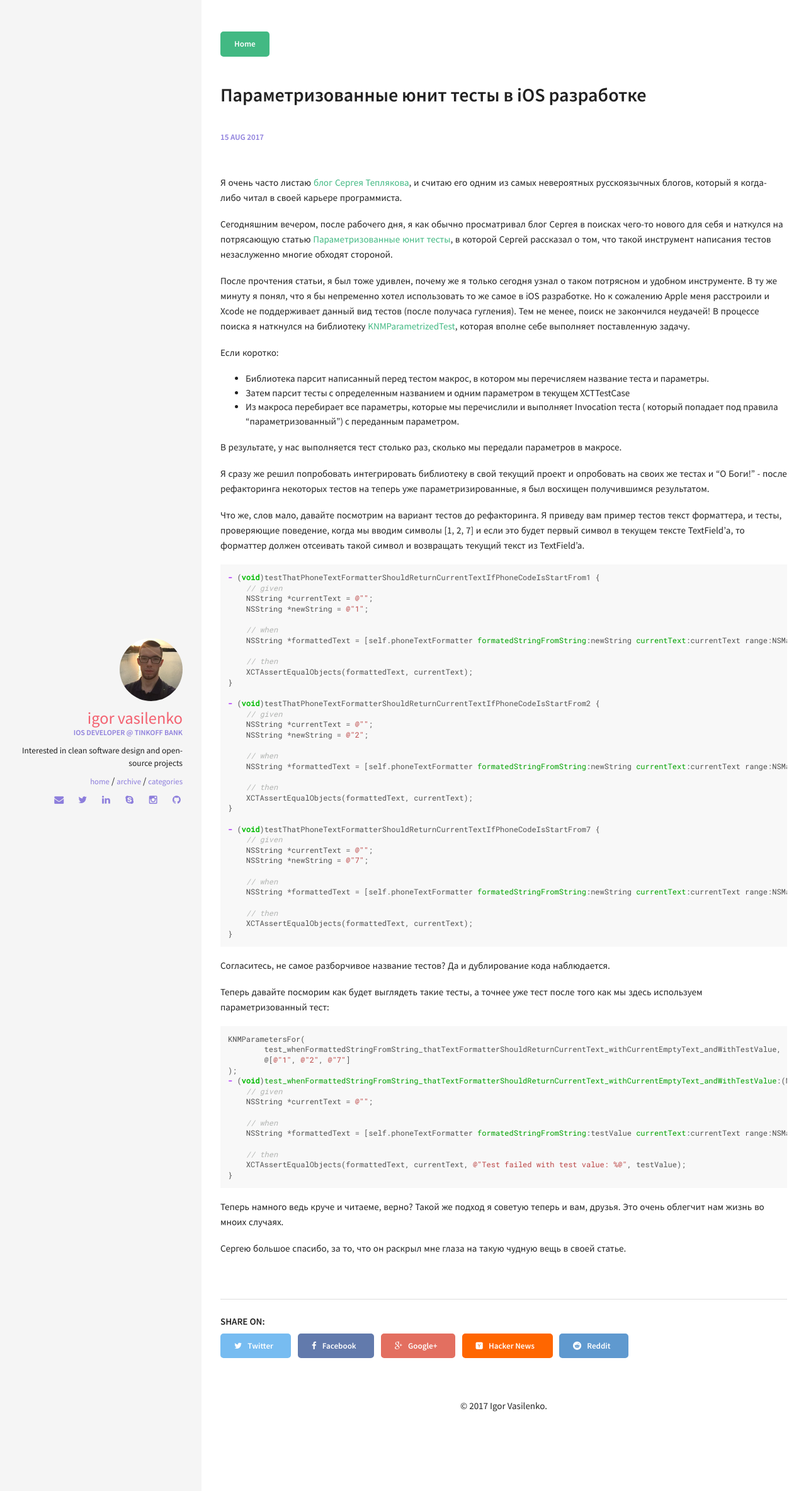
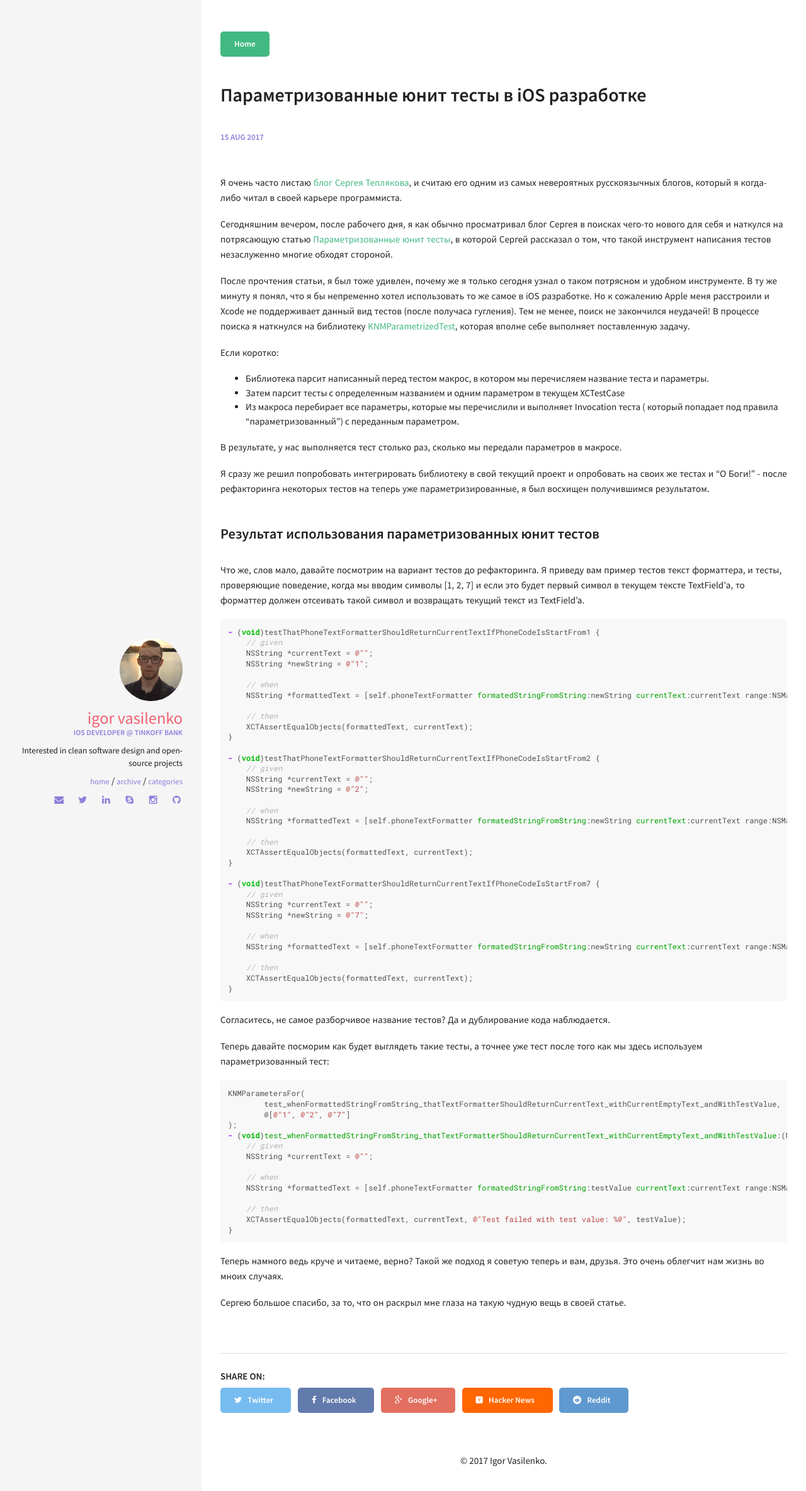
Before and after one commit to spbvasilenko/NSVasilenko, a Jekyll site: the page built from _posts/2017-08-15-parameterized-unit-tests.markdown, in a window 1280 px wide. Shown: the top 2367 px of the page at 63% size. Built offline with Jekyll 4.4.1, drawn with Linux system fonts in a browser that asks for light colours.

Commit message:
Update 2017-08-15-parameterized-unit-tests.markdown

```diff
--- a/_posts/2017-08-15-parameterized-unit-tests.markdown
+++ b/_posts/2017-08-15-parameterized-unit-tests.markdown
@@ -15,12 +15,14 @@ comments: true
 Если коротко:
 
 * Библиотека парсит написанный перед тестом макрос, в котором мы перечисляем название теста и параметры.
-* Затем парсит тесты с определенным названием и одним параметром в текущем XCTTestCase
+* Затем парсит тесты с определенным названием и одним параметром в текущем XCTestCase
 * Из макроса перебирает все параметры, которые мы перечислили и выполняет Invocation теста ( который попадает под правила "параметризованный") с переданным параметром.
 
 В результате, у нас выполняется тест столько раз, сколько мы передали параметров в макросе.
 
 Я сразу же решил попробовать интегрировать библиотеку в свой текущий проект и опробовать на своих же тестах и "О Боги!" - после рефакторинга некоторых тестов на теперь уже параметризированные, я был восхищен получившимся результатом.
+
+### Результат использования параметризованных юнит тестов
 
 Что же, слов мало, давайте посмотрим на вариант тестов до рефакторинга. Я приведу вам пример тестов текст форматтера, и тесты, проверяющие поведение, когда мы вводим символы [1, 2, 7] и если это будет первый символ в текущем тексте TextField'а, то форматтер должен отсеивать такой символ и возвращать текущий текст из TextField'a.
 
```
